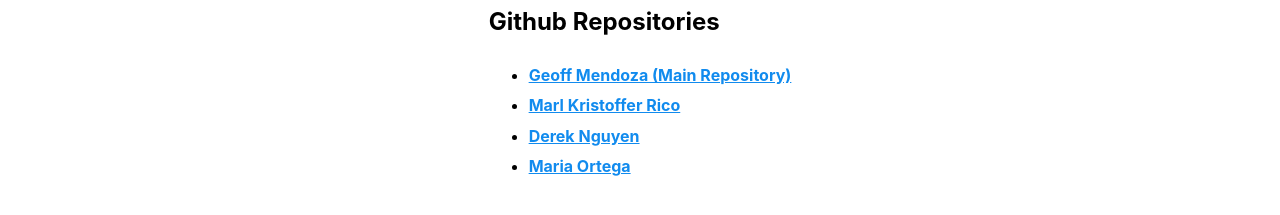
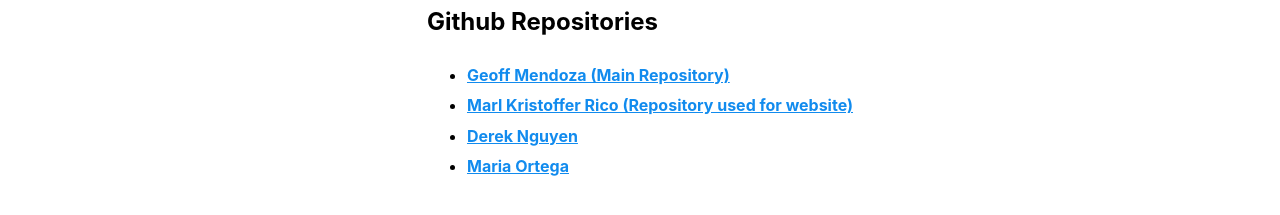
Before and after one commit to mrmarlrico/cpsc349proj1group11, an Eleventy site: page docs/about/index.html in a window 1280 px wide. Shown: the part 767-982 px from the top of the page. Built offline with nearby package versions, Linux system fonts and the light colour scheme; Eleventy itself is replaced by a stand-in of ours; files that its build step writes are made by us from their sources.

Commit message:
Added text to about file

```diff
--- a/docs/about/index.html
+++ b/docs/about/index.html
@@ -56,7 +56,7 @@
       </li>
       <li>
         <a href="https://github.com/mrmarlrico/cpsc349proj1group11/tree/main"
-          >Marl Kristoffer Rico</a
+          >Marl Kristoffer Rico (Repository used for website)</a
         >
       </li>
       <li>
```
